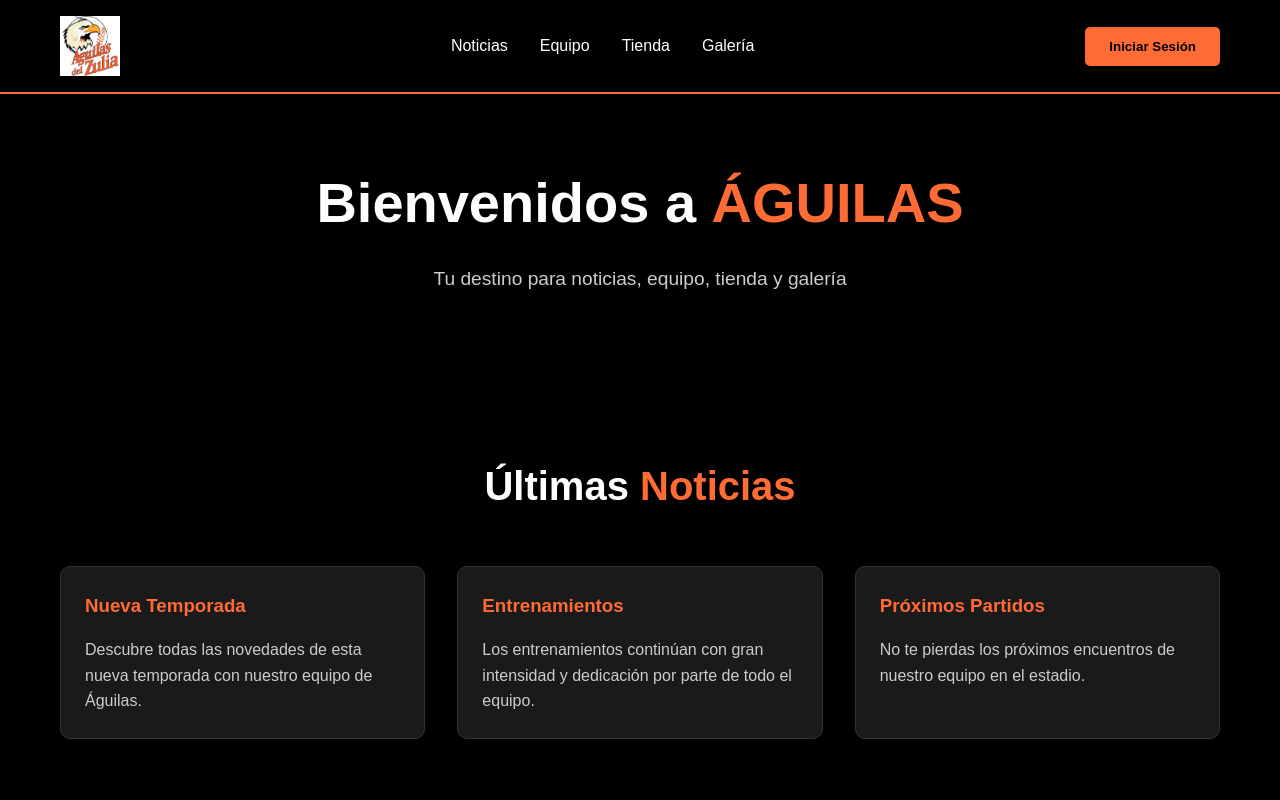
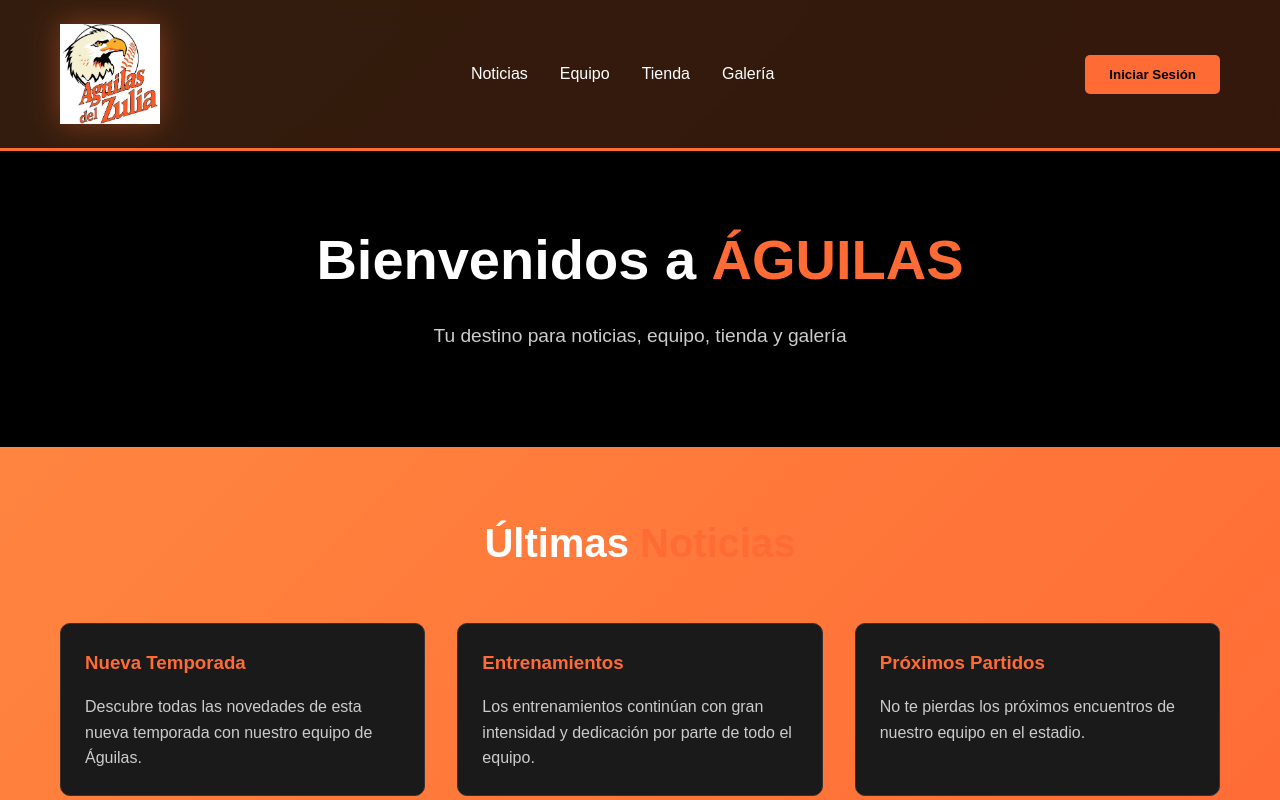
Before and after one commit to JosuePuentes/Frontend-aguilas, a React (Vite) app: page / in a window 1280 px wide. Shown: the top 800 px of the page. Built offline with nearby package versions, Linux system fonts and the light colour scheme.

Commit message:
Mejorar logo y colores de la pÃ¡gina - Logo mÃ¡s grande (100px), fondo transparente y colores naranja unificados

```diff
--- a/src/styles/index.css
+++ b/src/styles/index.css
@@ -6,10 +6,11 @@
 
 body {
   font-family: 'Arial', sans-serif;
-  background-color: #000000;
+  background: linear-gradient(135deg, #ff8c42 0%, #ff6b35 50%, #ff8c42 100%);
   color: #ffffff;
   line-height: 1.6;
   overflow-x: hidden;
+  min-height: 100vh;
 }
 
 .container {
@@ -869,9 +870,10 @@
 
 /* Header Styles */
 .header {
-  background-color: #000000;
-  padding: 1rem 0;
-  border-bottom: 2px solid #ff6b35;
+  background: rgba(0, 0, 0, 0.8);
+  backdrop-filter: blur(10px);
+  padding: 1.5rem 0;
+  border-bottom: 3px solid #ff6b35;
   position: sticky;
   top: 0;
   z-index: 100;
@@ -889,9 +891,12 @@
 }
 
 .logo-image {
-  height: 60px;
+  height: 100px;
   width: auto;
   object-fit: contain;
+  /* Quitar fondo del logo */
+  background: transparent;
+  filter: drop-shadow(0 0 15px rgba(255, 107, 53, 0.4));
 }
 
 .nav-links {
```
